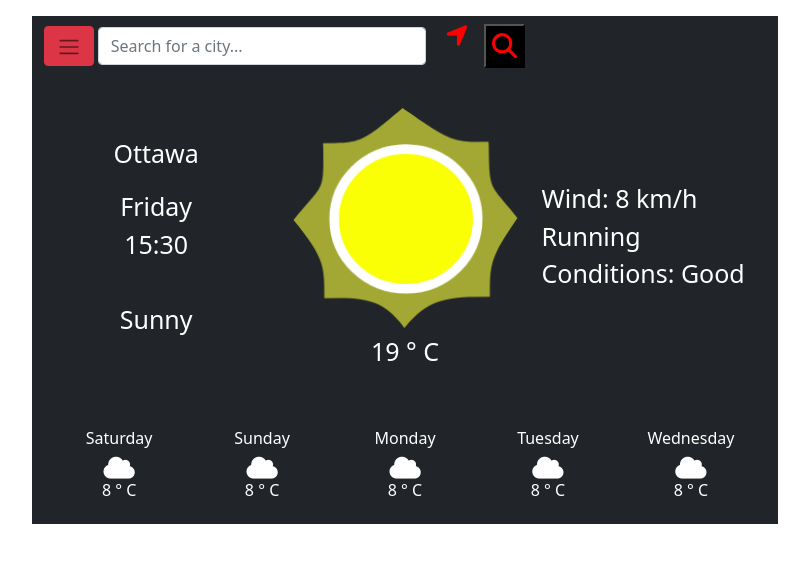
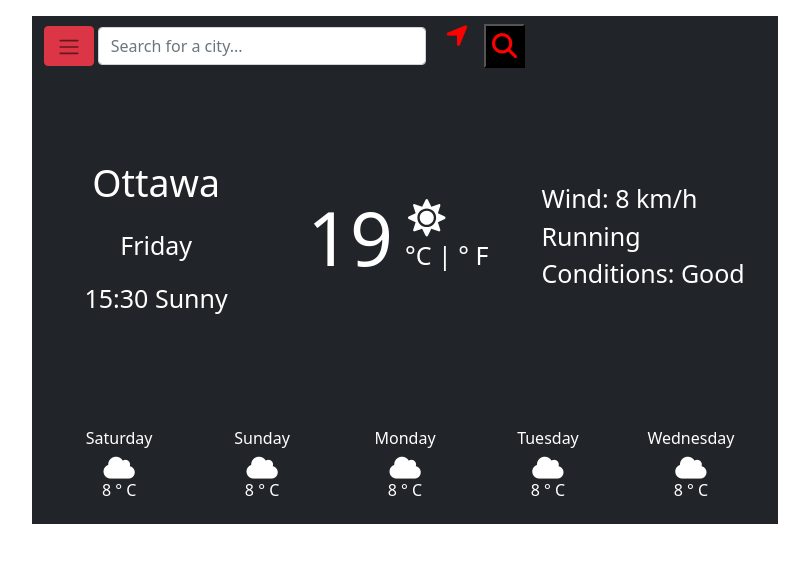
Before and after one commit to narghar/Weather-App-Using-Grid, a website: page index.html in a window 1280 px wide. Shown: the whole page, without its empty margins (235-1044 px from the left). Drawn offline with nearby package versions, Linux system fonts and the light colour scheme.

Commit message:
changes to index.html
added proper layout

```diff
--- a/index.html
+++ b/index.html
@@ -22,7 +22,7 @@
                 <span class="navbar-toggler-icon"></span>
             </button>
             <div class="col input-group">
-                <input  type="text" class="form-control mx-1" placeholder="Search for a city..." aria-label="Server">
+                <input type="text" class="form-control mx-1" placeholder="Search for a city..." aria-label="Server">
             </div>
             <div class="col h-auto d-flex justify-content-start ">
                 <i class="fas fa-location-arrow mx-3"></i>
@@ -38,22 +38,30 @@
             <div class="col my-auto text-center">
                 <p>
                     <span id="city">Ottawa</span>
-                    <br>
-                    <div id="day">Friday</div> <div id="time">15:30</div>
-                    <br>
+                   <p><span id="day">Friday</span></p>
+                    <span id="time">15:30</span>
                     <span id="Weather">Sunny</span>
                 </p>
             </div>
-            <div class="col my-auto">
-                <div id = "icon" class="row text-center ">
-                    <svg width="235" height="230" viewBox="0 0 235 230" fill="none" xmlns="http://www.w3.org/2000/svg">
-                        <path d="M234.5 114C201.5 154.2 203 140.5 203 194C163 194 163 194 119.604 230C69 194 68 194 30 194C30 140.5 30 151.5 0.5 114C30 73 30 64.5 30 32C72 32 94 32 119.604 0C142.5 32 163 32 203 32C203 64.5 201.5 73 234.5 114Z" fill="#F9FD3A" fill-opacity="0.6"/>
-                        <path d="M192 114C192 154.198 158.541 187 117 187C75.4586 187 42 154.198 42 114C42 73.8018 75.4586 41 117 41C158.541 41 192 73.8018 192 114Z" fill="#FAFF05" stroke="white" stroke-width="10"/>
-                        </svg>
+            <div class="col">
+                <div id="numbers"class="row align-items-center">
+                    <div id="temp" class="col-sm">19</div>
+                    <div class="col">
+                        <div id="icon"class="row">
+                            <svg aria-hidden="true" focusable="false" data-prefix="fas" data-icon="sun"
+                                class="weather" role="img" xmlns="http://www.w3.org/2000/svg"
+                                viewBox="0 0 512 512">
+                                <path fill="currentColor"
+                                    d="M256 160c-52.9 0-96 43.1-96 96s43.1 96 96 96 96-43.1 96-96-43.1-96-96-96zm246.4 80.5l-94.7-47.3 33.5-100.4c4.5-13.6-8.4-26.5-21.9-21.9l-100.4 33.5-47.4-94.8c-6.4-12.8-24.6-12.8-31 0l-47.3 94.7L92.7 70.8c-13.6-4.5-26.5 8.4-21.9 21.9l33.5 100.4-94.7 47.4c-12.8 6.4-12.8 24.6 0 31l94.7 47.3-33.5 100.5c-4.5 13.6 8.4 26.5 21.9 21.9l100.4-33.5 47.3 94.7c6.4 12.8 24.6 12.8 31 0l47.3-94.7 100.4 33.5c13.6 4.5 26.5-8.4 21.9-21.9l-33.5-100.4 94.7-47.3c13-6.5 13-24.7.2-31.1zm-155.9 106c-49.9 49.9-131.1 49.9-181 0-49.9-49.9-49.9-131.1 0-181 49.9-49.9 131.1-49.9 181 0 49.9 49.9 49.9 131.1 0 181z">
+                                </path>
+                            </svg>
+
+                        </div>
+                        &deg;C | &deg; F
+
+                    </div>
                 </div>
-                <p id="temp" class="row mx-auto justify-content-center">
-                    19 &deg; C
-                </p>
+
 
             </div>
             <div class="col my-auto">
@@ -101,4 +109,5 @@
 
 </body>
 <script src="script.js"></script>
+
 </html>
--- a/style.css
+++ b/style.css
@@ -4,10 +4,13 @@
     font-size: 25px;
     max-width: 850px;
 }
-
+#city{
+    font-size:1.5em;
+}
 i{
     padding:0px;
     text-align: center;
+    display:inline;
 }
 
 .fa-location-arrow, .fa-search{
@@ -19,7 +22,8 @@ p{
 }
 
 .fa-sun{
-    font-size: 3.25em;
+    font-size: 1em;
+    display:inline;
 }
 
 #button{
@@ -38,13 +42,26 @@ h6{
 }
 
 svg{
-    animation: rotation 10s infinite linear;
+    height: 1.5em;
+    padding: 0px;
 }
-@keyframes rotation {
-    from {
-      transform: rotate(0deg);
-    }
-    to {
-      transform: rotate(359deg);
-    }
-  }
+
+#temp{
+    font-size: 300%;
+    margin:0px;
+    padding: 0px;
+    text-align: end;
+}
+
+#numbers{
+   position: relative;
+   top:105px;
+}
+.weather{
+    position: relative;
+    left: 15px;
+    padding: 0px;
+    width:auto;
+    text-align: left;
+    display: inline;
+}
```
Also changed, not shown: sun-solid.svg (added).
